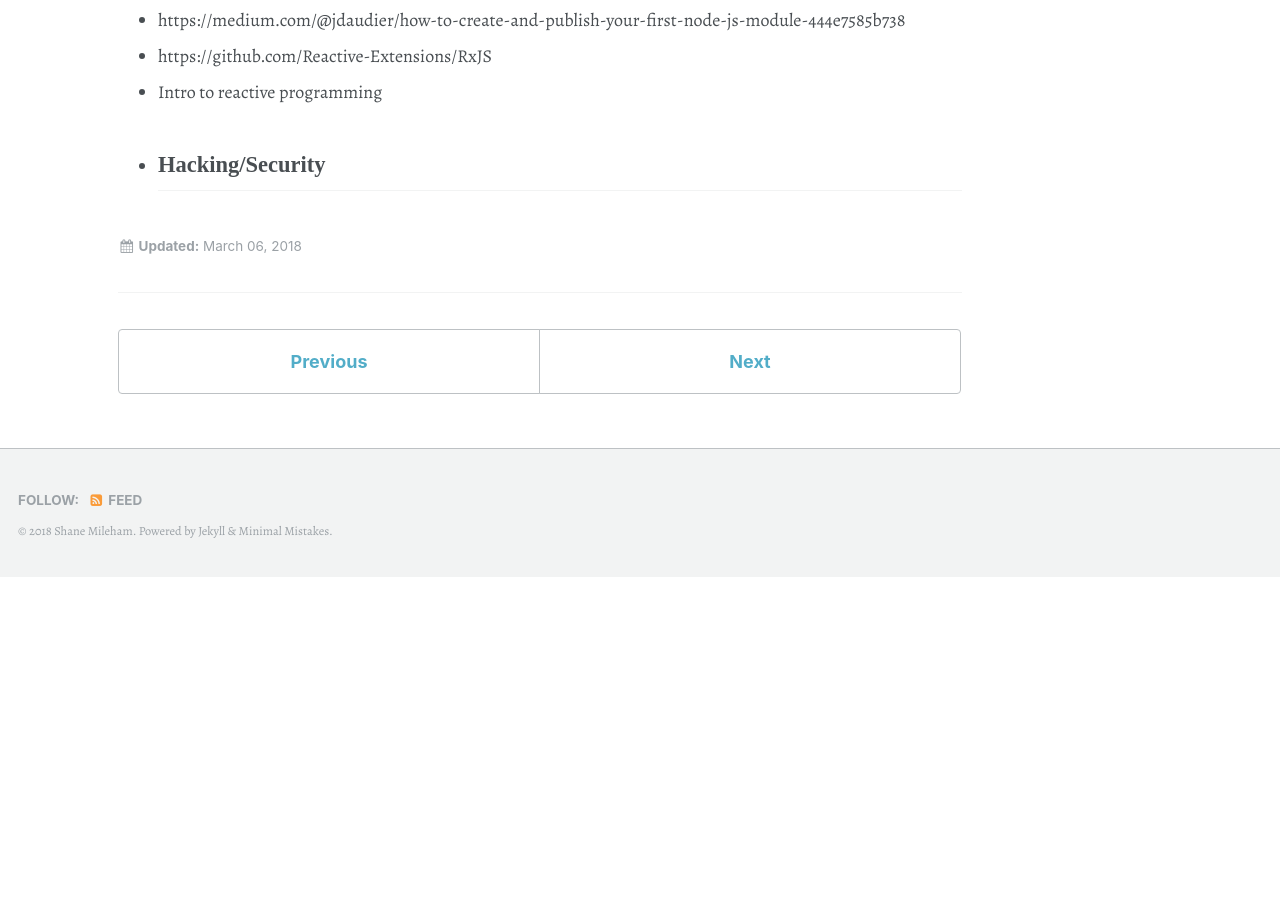
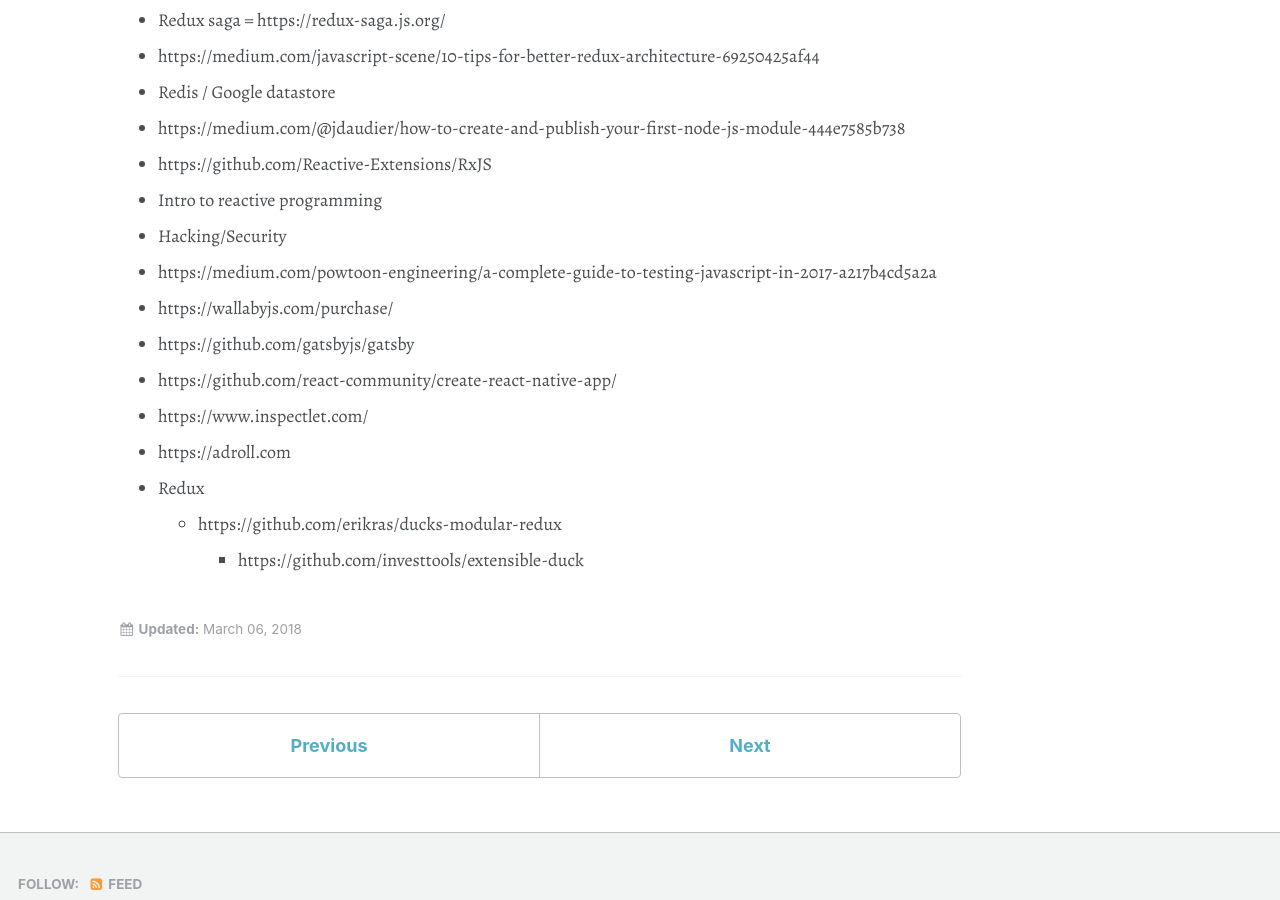
Before and after one commit to shanemileham/levelupmylife, a Jekyll site: the page built from _content/tech/stack.md, in a window 1280 px wide and 900 px high, scrolled down 3625 px. Built offline with Jekyll 4.4.1, drawn with Linux system fonts in a browser that asks for light colours; some web fonts are replaced; comment, search, counter and statistics services are not loaded; before the commit the page ends 4202 px from its top, so only the background shows below that; some of the changed text lies outside the part shown.

Commit message:
Updated tech stack

```diff
--- a/_content/tech/stack.md
+++ b/_content/tech/stack.md
@@ -106,4 +109,12 @@ Stack and Learning
 - https://github.com/Reactive-Extensions/RxJS
 - Intro to reactive programming
 - Hacking/Security
--
+- https://medium.com/powtoon-engineering/a-complete-guide-to-testing-javascript-in-2017-a217b4cd5a2a
+- https://wallabyjs.com/purchase/
+- https://github.com/gatsbyjs/gatsby
+- https://github.com/react-community/create-react-native-app/
+- https://www.inspectlet.com/
+- https://adroll.com
+- Redux
+  - https://github.com/erikras/ducks-modular-redux
+    - https://github.com/investtools/extensible-duck
```
Also changed, not shown: other parts of _content/tech/stack.md (+3 -0 lines).
